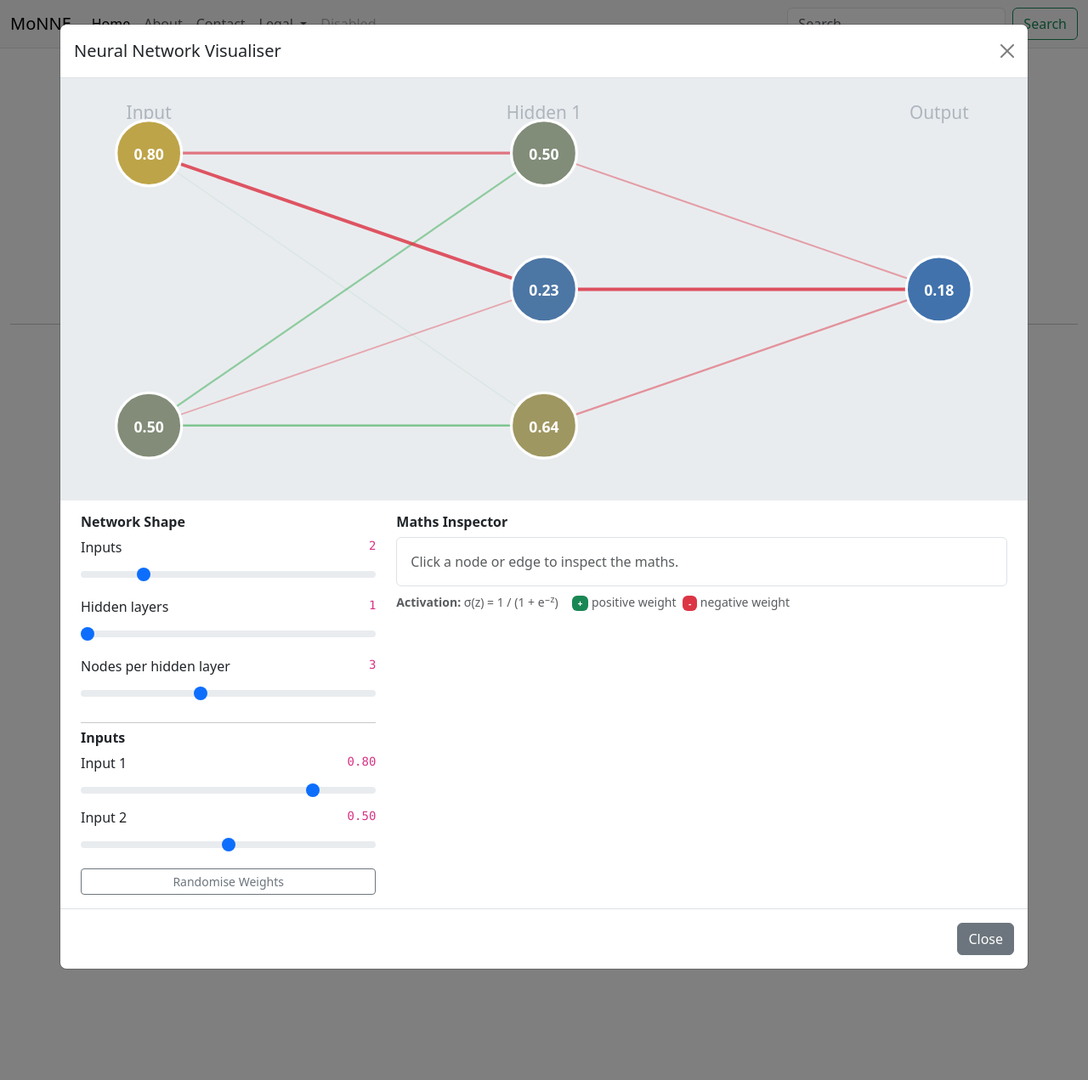
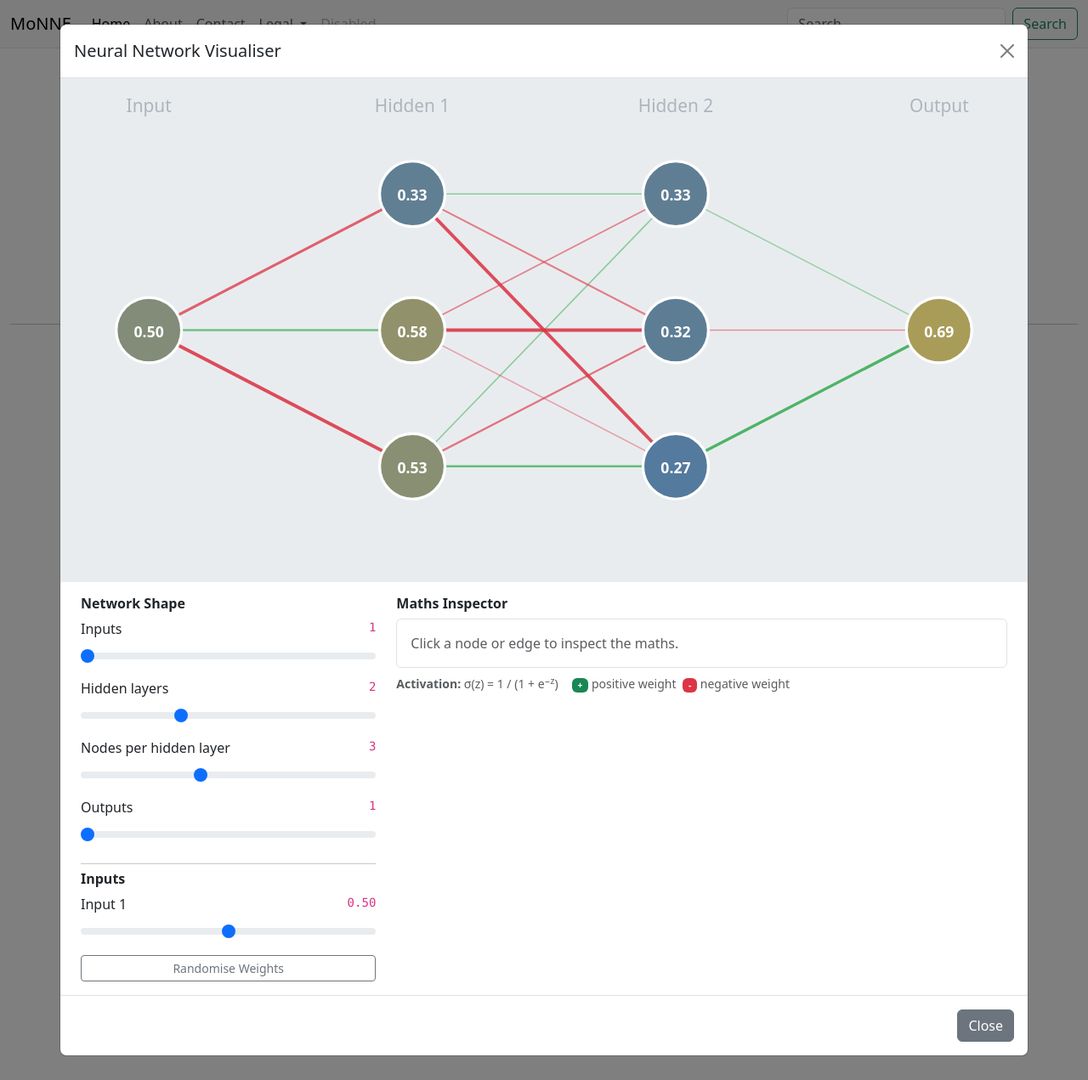
Before and after one commit to TempeHS/2026SE_MajorProject_Xavier.P, a Flask app: page / in a window 1280 px wide, after a click on "Launch demo". Shown: the whole page at 85% size. Run offline with Flask 3, Linux system fonts and the light colour scheme; some libraries are stand-ins or nearby versions.

Commit message:
update visualiser to add input and output sliders

```diff
--- a/static/js/nn-visualiser.js
+++ b/static/js/nn-visualiser.js
@@ -2,17 +2,17 @@ const NNVisualiser = (() => {
   const config = {
     nodeRadius: 24,
     svgWidth: 700,
-    svgHeight: 300,
+    svgHeight: 360,
     svgPaddingX: 60,
-    svgPaddingY: 50,
+    svgPaddingY: 80,
     activationFn: (x) => 1 / (1 + Math.exp(-x)),
   };
 
-  let layers = [2, 3, 1];
+  let layers = [1, 3, 3, 1]; // controls the number of nodes in each layer and the number of layers in the network. format: [input, hidden1, hidden2, ..., output]
   let weights = [];
   let biases = [];
   let activations = [];
-  let inputs = [0.8, 0.5];
+  let inputs = [0.5]; // default input values, will be trimmed or extended based on num-inputs
 
   function randomWeight() {
     return parseFloat((Math.random() * 2 - 1).toFixed(3));
@@ -78,15 +78,16 @@ const NNVisualiser = (() => {
   }
 
   function activationToColor(a) {
-    const r = Math.round(30 + a * 200);
+    const r = Math.round(30 + a * 200); // colour transitions from rgb(30,100,200) to rgb(230,180,40) as activation goes from 0 to 1
     const g = Math.round(100 + a * 80);
     const b = Math.round(200 - a * 160);
     return `rgb(${r},${g},${b})`;
   }
 
   function weightToColor(w) {
-    if (w > 0) return `rgba(40,167,69,${Math.min(Math.abs(w), 1)})`;
-    return `rgba(220,53,69,${Math.min(Math.abs(w), 1)})`;
+    const alpha = 0.3 + Math.abs(w) * 0.7; // controls the minimum and maximum opacity where 0 is 0% opacity and 1 is 100% opacity
+    if (w > 0) return `rgba(40,167,69,${alpha.toFixed(2)})`; // change the RGB values to adjust the colour of positive weights
+    return `rgba(220,53,69,${alpha.toFixed(2)})`; // change the RGB values to adjust the colour of negative weights
   }
 
   function svgEl(tag) {
@@ -207,6 +208,8 @@ const NNVisualiser = (() => {
       for (let i = 0; i < layers[l + 1]; i++) {
         for (let j = 0; j < layers[l]; j++) {
           const w = weights[l][i][j];
+
+          // Visible line
           const line = svgEl("line");
           line.setAttribute("x1", positions[l][j].x);
           line.setAttribute("y1", positions[l][j].y);
@@ -214,8 +217,7 @@ const NNVisualiser = (() => {
           line.setAttribute("y2", positions[l + 1][i].y);
           line.setAttribute("stroke", weightToColor(w));
           line.setAttribute("stroke-width", Math.max(1, Math.abs(w) * 3));
-          line.setAttribute("cursor", "pointer");
-          // Data attributes for focus lookup
+          line.setAttribute("pointer-events", "none");
           line.setAttribute("data-layer", l);
           line.setAttribute("data-from", j);
           line.setAttribute("data-to", i);
@@ -223,12 +225,23 @@ const NNVisualiser = (() => {
           const title = svgEl("title");
           title.textContent = `w = ${w.toFixed(4)}`;
           line.appendChild(title);
-          line.addEventListener("click", (e) => {
+          svg.appendChild(line);
+
+          // Invisible wide hit target on top
+          const hitLine = svgEl("line");
+          hitLine.setAttribute("x1", positions[l][j].x);
+          hitLine.setAttribute("y1", positions[l][j].y);
+          hitLine.setAttribute("x2", positions[l + 1][i].x);
+          hitLine.setAttribute("y2", positions[l + 1][i].y);
+          hitLine.setAttribute("stroke", "transparent");
+          hitLine.setAttribute("stroke-width", "12");
+          hitLine.setAttribute("cursor", "pointer");
+          hitLine.addEventListener("click", (e) => {
             e.stopPropagation();
             focusEdge(l, i, j);
             showWeightInfo(l, i, j);
           });
-          svg.appendChild(line);
+          svg.appendChild(hitLine);
         }
       }
     }
@@ -243,9 +256,10 @@ const NNVisualiser = (() => {
     ];
 
     for (let l = 0; l < layers.length; l++) {
+      // Layer label — pinned well above node area
       const label = svgEl("text");
       label.setAttribute("x", positions[l][0].x);
-      label.setAttribute("y", config.svgPaddingY / 2);
+      label.setAttribute("y", "20");
       label.setAttribute("text-anchor", "middle");
       label.setAttribute("font-size", "13");
       label.setAttribute("fill", "#adb5bd");
@@ -405,11 +419,13 @@ const NNVisualiser = (() => {
       document.getElementById("hidden-layers").value,
     );
     const hiddenNodes = parseInt(document.getElementById("hidden-nodes").value);
+    const numOutputs = parseInt(document.getElementById("num-outputs").value);
     document.getElementById("num-inputs-val").textContent = numInputs;
     document.getElementById("hidden-layers-val").textContent = hiddenLayers;
     document.getElementById("hidden-nodes-val").textContent = hiddenNodes;
+    document.getElementById("num-outputs-val").textContent = numOutputs;
 
-    layers = [numInputs, ...Array(hiddenLayers).fill(hiddenNodes), 1];
+    layers = [numInputs, ...Array(hiddenLayers).fill(hiddenNodes), numOutputs];
     buildInputSliders(numInputs);
     initNetwork();
     render();
@@ -440,6 +456,9 @@ const NNVisualiser = (() => {
     document
       .getElementById("hidden-nodes")
       .addEventListener("input", updateShape);
+    document
+      .getElementById("num-outputs")
+      .addEventListener("input", updateShape);
 
     document.getElementById("btn-randomise").addEventListener("click", () => {
       initNetwork();
--- a/templates/index.html
+++ b/templates/index.html
@@ -38,7 +38,9 @@
     aria-labelledby="nnModalLabel"
     aria-hidden="true"
   >
-    <div class="modal-dialog modal-fullscreen-md-down modal-xl">
+    <div
+      class="modal-dialog modal-fullscreen-md-down modal-xl modal-dialog-scrollable"
+    >
       <div class="modal-content">
         <div class="modal-header">
           <h1 class="modal-title fs-5" id="nnModalLabel">
@@ -52,7 +54,7 @@
           ></button>
         </div>
 
-        <div class="modal-body p-0">
+        <div class="modal-body p-0 overflow-y-auto">
           <!-- SVG canvas -->
           <div class="bg-body-secondary p-2" style="overflow-x: auto">
             <svg
@@ -69,7 +71,7 @@
                 <h6 class="fw-semibold">Network Shape</h6>
                 <div class="mb-2">
                   <label class="form-label d-flex justify-content-between">
-                    Inputs <code id="num-inputs-val">2</code>
+                    Inputs <code id="num-inputs-val">1</code>
                   </label>
                   <input
                     type="range"
@@ -78,12 +80,12 @@
                     min="1"
                     max="6"
                     step="1"
-                    value="2"
+                    value="1"
                   />
                 </div>
                 <div class="mb-2">
                   <label class="form-label d-flex justify-content-between">
-                    Hidden layers <code id="hidden-layers-val">1</code>
+                    Hidden layers <code id="hidden-layers-val">2</code>
                   </label>
                   <input
                     type="range"
@@ -92,10 +94,10 @@
                     min="1"
                     max="4"
                     step="1"
-                    value="1"
+                    value="2"
                   />
                 </div>
-                <div class="mb-3">
+                <div class="mb-2">
                   <label class="form-label d-flex justify-content-between">
                     Nodes per hidden layer <code id="hidden-nodes-val">3</code>
                   </label>
@@ -107,6 +109,20 @@
                     max="6"
                     step="1"
                     value="3"
+                  />
+                </div>
+                <div class="mb-3">
+                  <label class="form-label d-flex justify-content-between">
+                    Outputs <code id="num-outputs-val">1</code>
+                  </label>
+                  <input
+                    type="range"
+                    class="form-range"
+                    id="num-outputs"
+                    min="1"
+                    max="6"
+                    step="1"
+                    value="1"
                   />
                 </div>
 
```
Also changed, not shown: 1 other file.
